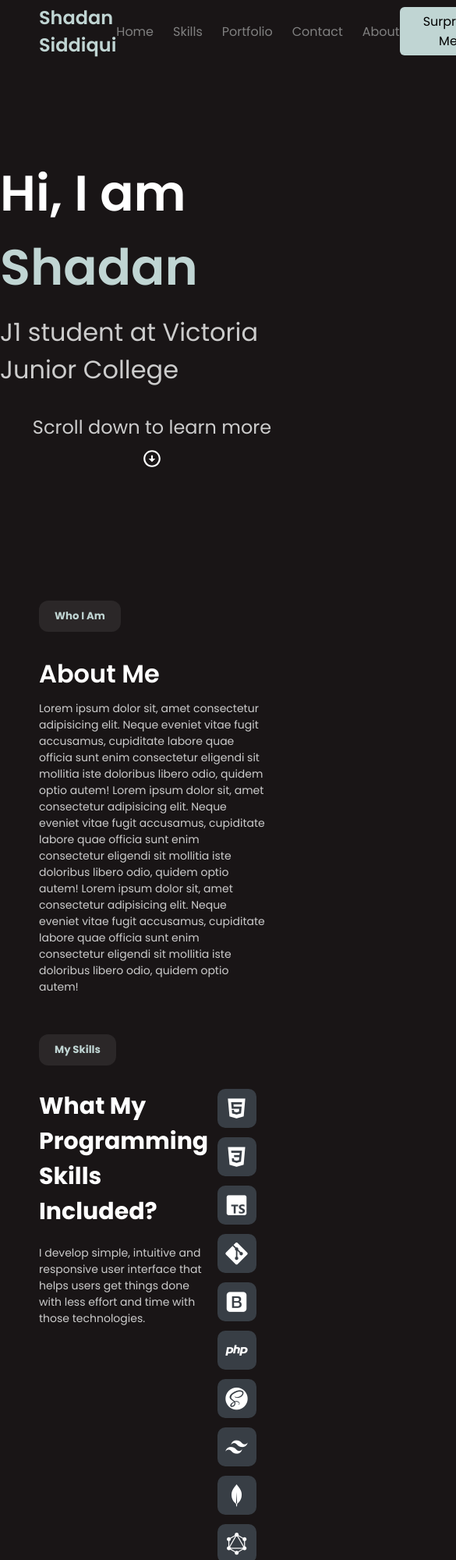
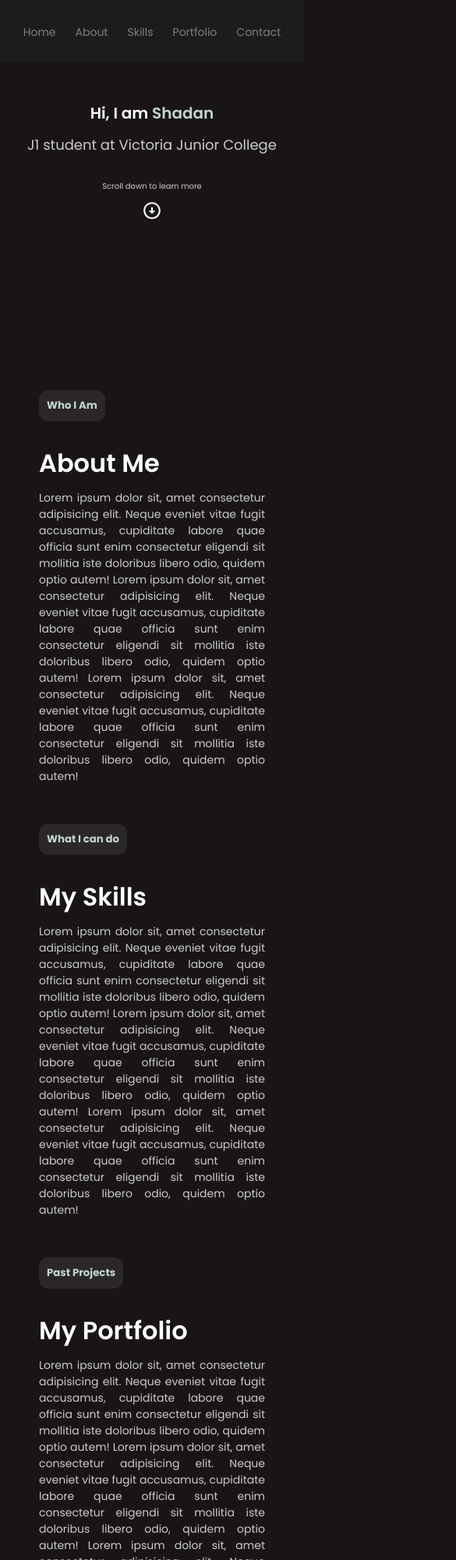
Before and after one commit to Shadan13/Webfolio, a plain HTML site: page index.html in a window 390 px wide. Shown: the top 2000 px of the page at 78% size, 585 px wide, since content can reach past the window. Drawn offline with nearby package versions, Linux system fonts and the light colour scheme.

Commit message:
Updates to website

```diff
--- a/index.html
+++ b/index.html
@@ -12,14 +12,14 @@
 
 <body>
 
-    <div class="navbar">
+    <div class="navbar" id="to-top">
         <h2>Shadan Siddiqui</h2>
         <ul>
-            <li><a href="#">Home</a></li>
-            <li><a href="#">Skills</a></li>
-            <li><a href="#">Portfolio</a></li>
-            <li><a href="#">Contact</a></li>
-            <li><a href="#">About</a></li>
+            <li><a href="#to-top">Home</a></li>
+            <li><a href="#about">About</a></li>
+            <li><a href="#skills">Skills</a></li>
+            <li><a href="#portfolio">Portfolio</a></li>
+            <li><a href="#contact">Contact</a></li>
         </ul>
         <button class="surprise-btn">Surprise Me</button>
     </div>
@@ -37,9 +37,11 @@
         </svg>
     </div>
 
-    <h5 class="seprator">Who I Am</h5>
+    <div id="about">
 
-    <div class="about">
+        <h5 class="separator">Who I Am</h5>
+
+        <div class="content">
             <div class="info">
                 <h3>About Me</h3>
                 <p>Lorem ipsum dolor sit, amet consectetur adipisicing elit. Neque eveniet vitae fugit accusamus, cupiditate
@@ -55,58 +57,86 @@
             </div>
         </div>
 
-    <h5 class="seprator">My Skills</h5>
+    </div>
 
-    <div class="skills">
-        <div class="left">
+    <div id="skills">
+
+        <h5 class="separator">What I can do<h5>
+
+        <div class="content">
             <div class="info">
-                <h3>What My Programming Skills Included?</h3>
-                <p>
-                    I develop simple, intuitive and responsive user interface that helps users get things done with less
-                    effort and time with those technologies.
+                <h3>My Skills</h3>
+                <p>Lorem ipsum dolor sit, amet consectetur adipisicing elit. Neque eveniet vitae fugit accusamus, cupiditate
+                    labore quae officia sunt enim consectetur eligendi sit mollitia iste doloribus libero odio, quidem optio
+                    autem!
+                    Lorem ipsum dolor sit, amet consectetur adipisicing elit. Neque eveniet vitae fugit accusamus,
+                    cupiditate labore quae officia sunt enim consectetur eligendi sit mollitia iste doloribus libero odio,
+                    quidem optio autem!
+                    Lorem ipsum dolor sit, amet consectetur adipisicing elit. Neque eveniet vitae fugit accusamus,
+                    cupiditate labore quae officia sunt enim consectetur eligendi sit mollitia iste doloribus libero odio,
+                    quidem optio autem!
                 </p>
             </div>
         </div>
 
-        <div class="right">
-            <div class="item">
-                <i class='bx bxl-html5'></i>
     </div>
-            <div class="item">
-                <i class='bx bxl-css3'></i>
-            </div>
-            <div class="item">
-                <i class='bx bxl-typescript'></i>
-            </div>
-            <div class="item">
-                <i class='bx bxl-git'></i>
-            </div>
-            <div class="item">
-                <i class='bx bxl-bootstrap'></i>
-            </div>
-            <div class="item">
-                <i class='bx bxl-php'></i>
-            </div>
-            <div class="item">
-                <i class='bx bxl-sass'></i>
-            </div>
-            <div class="item">
-                <i class='bx bxl-tailwind-css'></i>
-            </div>
-            <div class="item">
-                <i class='bx bxl-mongodb'></i>
-            </div>
-            <div class="item">
-                <i class='bx bxl-graphql'></i>
-            </div>
-            <div class="item">
-                <i class='bx bxl-jquery'></i>
-            </div>
-            <div class="item">
-                <i class='bx bxl-angular'></i>
+
+    <div id="portfolio">
+
+        <h5 class="separator">Past Projects<h5>
+
+        <div class="content">
+            <div class="info">
+                <h3>My Portfolio</h3>
+                <p>Lorem ipsum dolor sit, amet consectetur adipisicing elit. Neque eveniet vitae fugit accusamus, cupiditate
+                    labore quae officia sunt enim consectetur eligendi sit mollitia iste doloribus libero odio, quidem optio
+                    autem!
+                    Lorem ipsum dolor sit, amet consectetur adipisicing elit. Neque eveniet vitae fugit accusamus,
+                    cupiditate labore quae officia sunt enim consectetur eligendi sit mollitia iste doloribus libero odio,
+                    quidem optio autem!
+                    Lorem ipsum dolor sit, amet consectetur adipisicing elit. Neque eveniet vitae fugit accusamus,
+                    cupiditate labore quae officia sunt enim consectetur eligendi sit mollitia iste doloribus libero odio,
+                    quidem optio autem!
+                </p>
             </div>
         </div>
+
     </div>
+
+    <div id="contact">
+
+        <h5 class="separator">Reach Out<h5>
+
+        <div class="content" id="contact">
+            <div class="info">
+                <h3>Contact Me</h3>
+                <p>Lorem ipsum dolor sit, amet consectetur adipisicing elit. Neque eveniet vitae fugit accusamus, cupiditate
+                    labore quae officia sunt enim consectetur eligendi sit mollitia iste doloribus libero odio, quidem optio
+                    autem!
+                    Lorem ipsum dolor sit, amet consectetur adipisicing elit. Neque eveniet vitae fugit accusamus,
+                    cupiditate labore quae officia sunt enim consectetur eligendi sit mollitia iste doloribus libero odio,
+                    quidem optio autem!
+                    Lorem ipsum dolor sit, amet consectetur adipisicing elit. Neque eveniet vitae fugit accusamus,
+                    cupiditate labore quae officia sunt enim consectetur eligendi sit mollitia iste doloribus libero odio,
+                    quidem optio autem!
+                </p>
+            </div>
+        </div>
+
+    </div>
+
+    <footer>
+        <div class="cols">
+            <div class="about-col">
+                <h3>Shadan Siddiqui</h3>
+                <p>Victoria Junior College</p>
+            </div>
+
+            <div class="links-col" style="display: flex; justify-content: flex-end">
+                <a href="#to-top">Back to Top</a>
+            </div>
+        </div>
+    </footer>
 
 </body>
 
--- a/style.css
+++ b/style.css
@@ -5,6 +5,10 @@
     padding: 0;
     box-sizing: border-box;
     font-family: 'Poppins', sans-serif;
+}
+
+html {
+    scroll-behavior: smooth;
 }
 
 body {
@@ -18,6 +22,7 @@ body {
     justify-content: space-between;
     height: 80px;
     padding: 0 50px;
+    background-color: #1c1c1c;
 }
 
 .navbar h2 {
@@ -64,7 +69,7 @@ body {
 }
 
 .main {
-    height: 640px;
+    height: 720px;
     display: flex;
     flex-direction: column;
     align-items: center;
@@ -96,16 +101,16 @@ body {
     margin-top: 32px;
 }
 
-.seprator {
+.separator {
     margin: 50px 50px 30px;
-    padding: 10px 20px;
+    padding: 10px 10px;
     background: rgba(255, 255, 255, 0.08);
     display: inline-block;
     color: #C0D5D3;
     border-radius: 12px;
 }
 
-.about {
+.content {
     display: flex;
     justify-content: space-between;
     align-items: center;
@@ -113,68 +118,171 @@ body {
     padding: 0 50px;
 }
 
-.about .info h3 {
+.content .info h3 {
     color: #fff;
     font-size: 32px;
     font-weight: 600;
     margin-bottom: 10px;
 }
 
-.about .info p {
+.content .info p {
     color: #cccccc;
     font-size: 14px;
+    font-weight: 400;
+    text-align: justify;
 }
 
-.about .info button {
-    margin-top: 30px;
+footer {
+    position: relative;
+    background: #1c1c1c;
+    padding: 40px 50px 40px;
+    margin-top: 100px;
 }
 
-.skills {
+footer .cols {
     display: flex;
-    justify-content: space-around;
-    padding: 0 50px;
 }
 
-.skills .left {
-    width: 680px;
+footer .cols .about-col h3 {
+    color: #C0D5D3;
+    margin-bottom: 10px;
 }
 
-.skills .left .info h3 {
-    color: #fff;
-    font-size: 30px;
-    margin-bottom: 20px;
+footer .cols .about-col p {
+    color: #cccccc;
+    font-size: 13px;
 }
 
-.skills .left .info p {
-    color: #ccc;
-    font-size: 14px;
+footer .links-col {
+    margin-left: auto;
 }
 
-.skills .left button {
-    margin-top: 30px;
+footer .cols .links-col a {
+    display: block;
+    text-decoration: none;
+    color: #7b7b7b;
+    font-size: 20px;
+    margin-top: 0.5vh;
+    transition: color 0.3s ease;
+    font-weight: 500;
 }
 
-.skills .right {
-    width: 420px;
-    height: 120px;
-    display: flex;
-    align-items: center;
-    justify-content: center;
-    flex-wrap: wrap;
-    gap: 12px;
+footer .cols .links-col a:hover {
+    color: #C0D5D3;
 }
 
-.skills .right .item {
-    display: flex;
-    align-items: center;
-    justify-content: center;
-    background: #383e45;
-    width: 50px;
-    height: 50px;
-    border-radius: 10px;
+@media screen and (max-width: 1100px) {
+    .skills {
+        justify-content: space-between;
+        gap: 20px;
+    }
+
+    .skills .left {
+        width: 500px;
+    }
+
+    .skills .left .info h3 {
+        font-size: 22px;
+    }
+
+    .skills .left .info p {
+        font-size: 12px;
+    }
+
+    footer {
+        margin-top: 150px;
+    }
+
+    footer .cols {
+        flex-wrap: wrap;
+    }
+
+    footer .cols .about-col {
+        flex-basis: 50%;
+    }
+
+    footer .cols .links-col {
+        flex-basis: 50%;
+    }
 }
 
-.skills .right .item i {
-    font-size: 34px;
-    color: #fff;
+@media screen and (max-width: 780px) {
+
+    .navbar button {
+        display: none;
+    }
+
+    .main h4 {
+        font-size: 24px;
+    }
+
+    .main p.title {
+        font-size: 36px;
+    }
+
+    .main p.subtitle {
+        font-size: 14px;
+    }
+
+    .content {
+        flex-wrap: wrap;
+        justify-content: center;
+    }
+
 }
+
+@media screen and (max-width: 650px) {
+
+    .navbar {
+        justify-content: center;
+    }
+
+    .navbar h2 {
+        display: none;
+    }
+
+    .navbar ul li a {
+        font-size: 14px;
+    }
+
+    .main {
+        margin-top: 50px;
+        height: 320px;
+        justify-content: start;
+    }
+
+    .main h4 {
+        font-size: 20px;
+    }
+
+    .main p.title {
+        font-size: 28px;
+    }
+
+    .main p.subtitle {
+        font-size: 12px;
+    }
+
+    footer .cols .about-col {
+        flex-basis: 100%;
+        margin-bottom: 40px;
+    }
+
+    footer .cols .links-col {
+        flex-basis: 100%;
+        margin-bottom: 20px;
+    }
+
+}
+
+@media screen and (max-width: 480px) {
+
+    .main p.title {
+        font-size: 18px;
+    }
+
+    .main p.subtitle {
+        font-size: 10px;
+    }
+
+}
```
Lines whose indentation alone changed are shown as unchanged.
